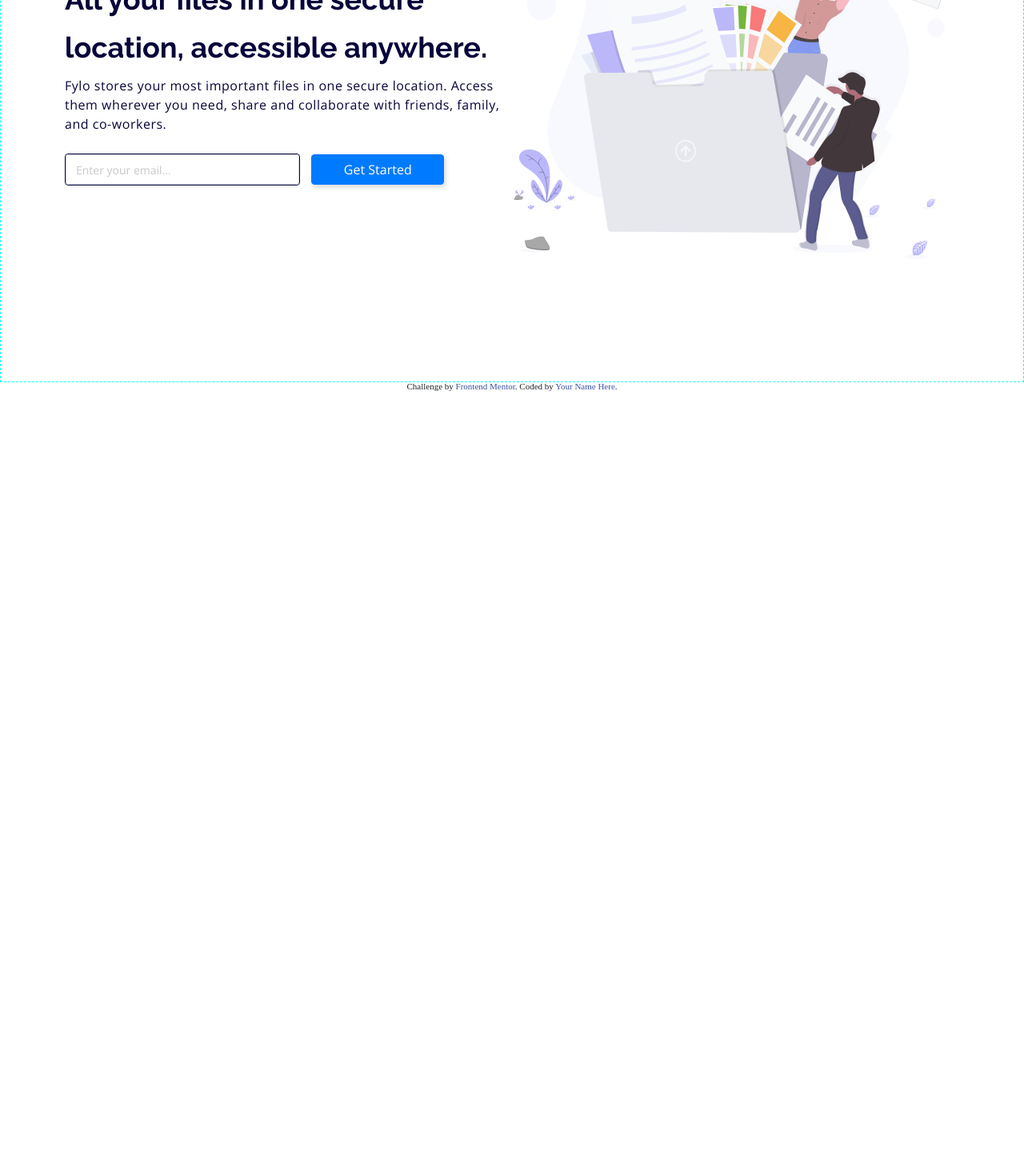
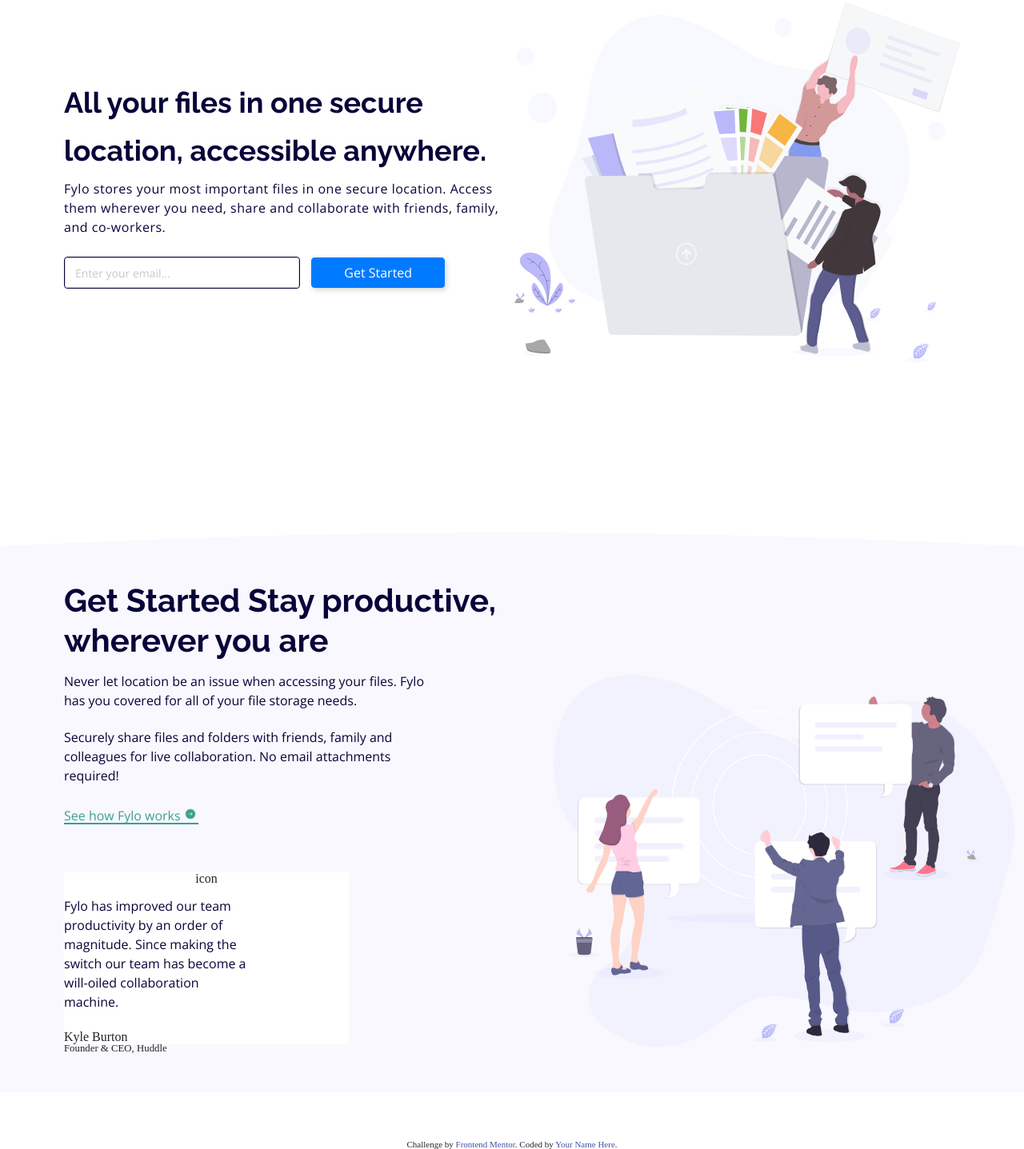
Before and after one commit to darrylrachel/fem-fylo, a plain HTML site: page index.html in a window 1280 px wide. Shown: the part 359-1796 px from the top of the page at 80% size. Before the commit the page ends 848 px from the top, so only its background shows below. Drawn offline with nearby package versions, Linux system fonts and the light colour scheme.

Commit message:
Styled header, hero, working on testimonial section

```diff
--- a/app/sass/main.scss
+++ b/app/sass/main.scss
@@ -5,11 +5,19 @@
 * {
 	box-sizing: border-box;
 }
+
 body {
 	font-size: 16px;
 
+	.template {
+		border: 1px dashed pink;
+		margin: 0 auto;
+		max-width: 1280px;
+		width: 100%;
+		// padding: 65px 80px;
+	}
 	.wrapper {
-		border: 1px dashed aqua; // DELETE
+		// border: 1px solid pink;
 		margin: 0 auto;
 		max-width: 1280px;
 		width: 100%;
@@ -29,7 +37,7 @@
 
 					li {
 						font-family: $Raleway;
-						padding-right: 20px;
+						padding-right: 40px;
 
 						&:last-child {
 							padding-right: 0;
@@ -103,7 +111,7 @@
 							font-family: $O-Sans;
 							font-size: 16px;
     						width: 35%;
-}
+						}
 					}
 				}
 
@@ -117,9 +125,102 @@
 					background-size: contain;
 					height: 450px;
 					width: 560px;
-				}
+					}
 				}
 			}
 		}
 	} // END of wrapper
+
+	.productive {
+			background: url(/app/images/bg-curve-desktop.svg) center center no-repeat;
+			background-size: cover;
+			// margin-top: 140px;
+
+			.productive__wrapper {
+				display: flex;
+				flex-direction: row;
+				align-items: center;
+				justify-content: space-between;
+				max-width: 1280px;
+				width: 100%;
+				margin: 60px auto;
+				padding: 100px 0 100px 80px;
+				height: 700px;
+
+				.productive__text {
+					display: flex;
+					flex-direction: column;
+					align-items: left;
+					width: 50%;
+
+					.title {
+						font-family: $Raleway;
+						font-weight: 700;
+						color: $dark-blue;
+						// font-size: 32px;
+						letter-spacing: 0;
+						line-height: 50px;
+						font-size: 40px;
+					}
+					.h6 {
+						font-family: $O-Sans;
+						font-weight: 400;
+						color: $dark-blue;
+						line-height: 24px;
+						margin-top: 14px;
+						padding: 0 120px 0 0;
+						font-size: 16px;
+						letter-spacing: 0;
+					}
+					.works-link {
+						// border: 1px solid green;
+						margin-top: 20px;
+						border-bottom: 2px solid $cyan;
+						width: 28%;
+
+						a {
+							font-family: $O-Sans;
+							font-size: 16px;
+							color: $cyan;
+							letter-spacing: 0;
+						}
+						img {
+							width: 16px;
+							height: 16px;
+						}
+					}
+					.productive__text-card {
+						display: flex;
+						flex-direction: column;
+						align-items: center;
+						justify-content: space-around;
+						background: #fff;
+						width: 356px;
+						height: 215px;
+						margin-top: 60px;
+
+					}
+				}
+
+				.productive__img {
+					display: flex;
+					flex-direction: column;
+					align-items: center;
+					justify-content: center;
+					margin-top: 120px;
+					width: 50%;
+
+					img {
+						background-repeat: no-repeat;
+						background-position: center center;
+						background-size: contain;
+						height: 465px;
+						width: 576px;
+					}
+				}
+			}
+
+
+
+	}
 }
--- a/index.html
+++ b/index.html
@@ -49,6 +49,9 @@
 					</ul>
 				</div>
 			</section>
+		</div>
+
+		<div class="wrapper">
 			<section class="hero">
 				<div class="hero__body">
 					<div class="hero__text">
@@ -79,11 +82,48 @@
 				</div>
 			</section>
 		</div>
-		<!--  Get Started Stay productive, wherever you are Never let
-		location be an issue when accessing your files. Fylo has you covered for all
-		of your file storage needs. Securely share files and folders with friends,
-		family and colleagues for live collaboration. No email attachments required!
-		See how Fylo works Fylo has improved our team productivity by an order of
+
+		<section class="productive">
+			<div class="productive__wrapper">
+				<div class="productive__text">
+					<p class="title">Get Started Stay productive, wherever you are</p>
+					<p class="h6">
+						Never let location be an issue when accessing your files. Fylo has
+						you covered for all of your file storage needs.
+					</p>
+					<p class="h6">
+						Securely share files and folders with friends, family and colleagues
+						for live collaboration. No email attachments required!
+					</p>
+					<p class="works-link">
+						<a href="#">See how Fylo works</a>
+						<img src="/app/images/icon-arrow.svg" alt="" />
+					</p>
+
+					<div class="productive__text-card">
+						<span> icon </span>
+						<div class="productive__text--card-body">
+							<p class="h6">
+								Fylo has improved our team productivity by an order of
+								magnitude. Since making the switch our team has become a
+								will-oiled collaboration machine.
+							</p>
+							<div class="user">
+								<img src="" alt="" />
+								<p>Kyle Burton</p>
+								<p class="small">Founder &amp; CEO, Huddle</p>
+							</div>
+						</div>
+					</div>
+				</div>
+				<div class="productive__img">
+					<img src="/app/images/illustration-2.svg" alt="" />
+				</div>
+			</div>
+		</section>
+
+		<!--
+		 Fylo has improved our team productivity by an order of
 		magnitude. Since making the switch our team has become a well-oiled
 		collaboration machine. Kyle Burton Founder & CEO, Huddle Get early access
 		today It only takes a minute to sign up and our free starter tier is
@@ -99,6 +139,7 @@
 				>. Coded by <a href="#">Your Name Here</a>.
 			</p>
 		</footer>
+
 		<script
 			src="https://code.jquery.com/jquery-3.2.1.slim.min.js"
 			integrity="sha384-KJ3o2DKtIkvYIK3UENzmM7KCkRr/rE9/Qpg6aAZGJwFDMVNA/GpGFF93hXpG5KkN"
```
Also changed, not shown: dist/main.css, 1 other file.
